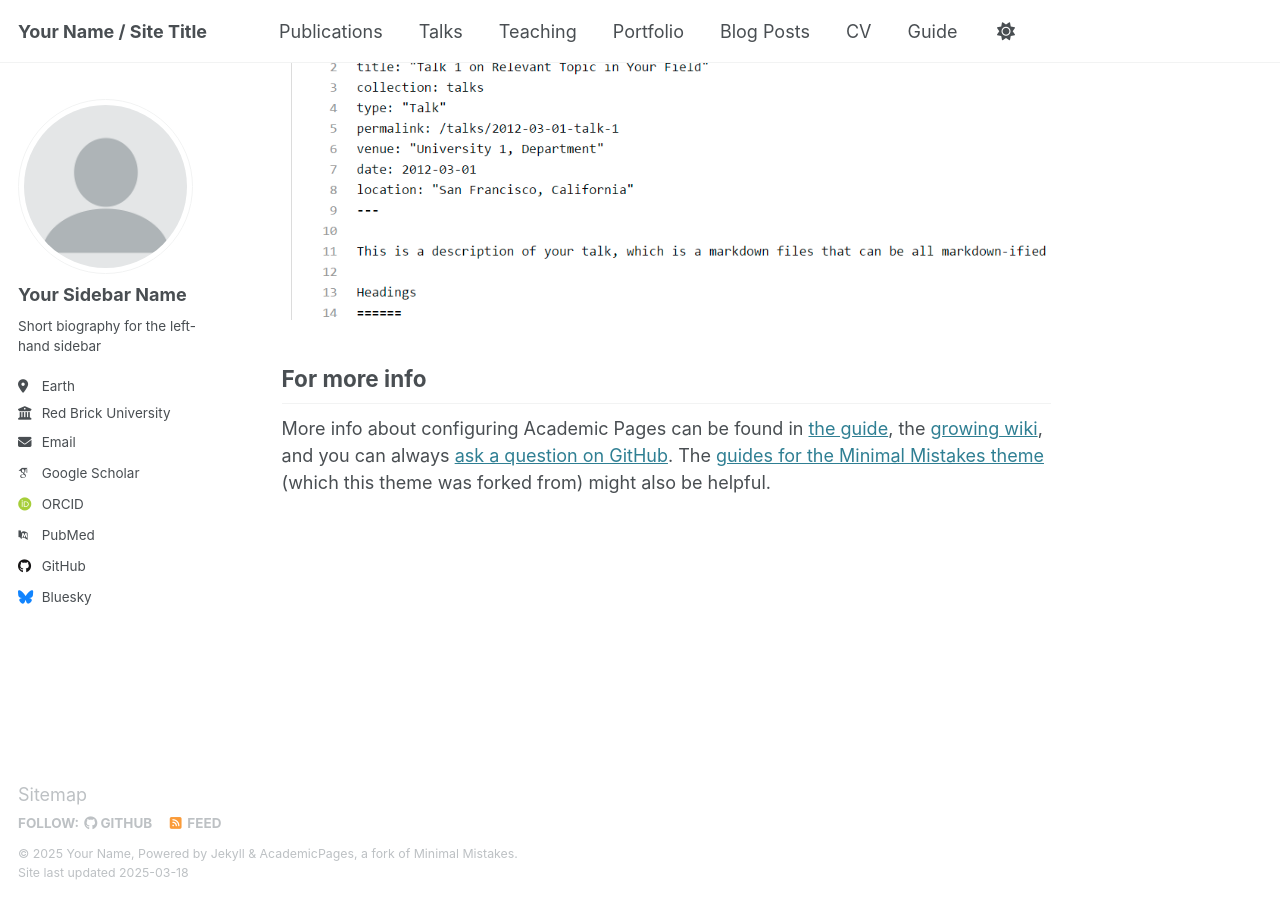
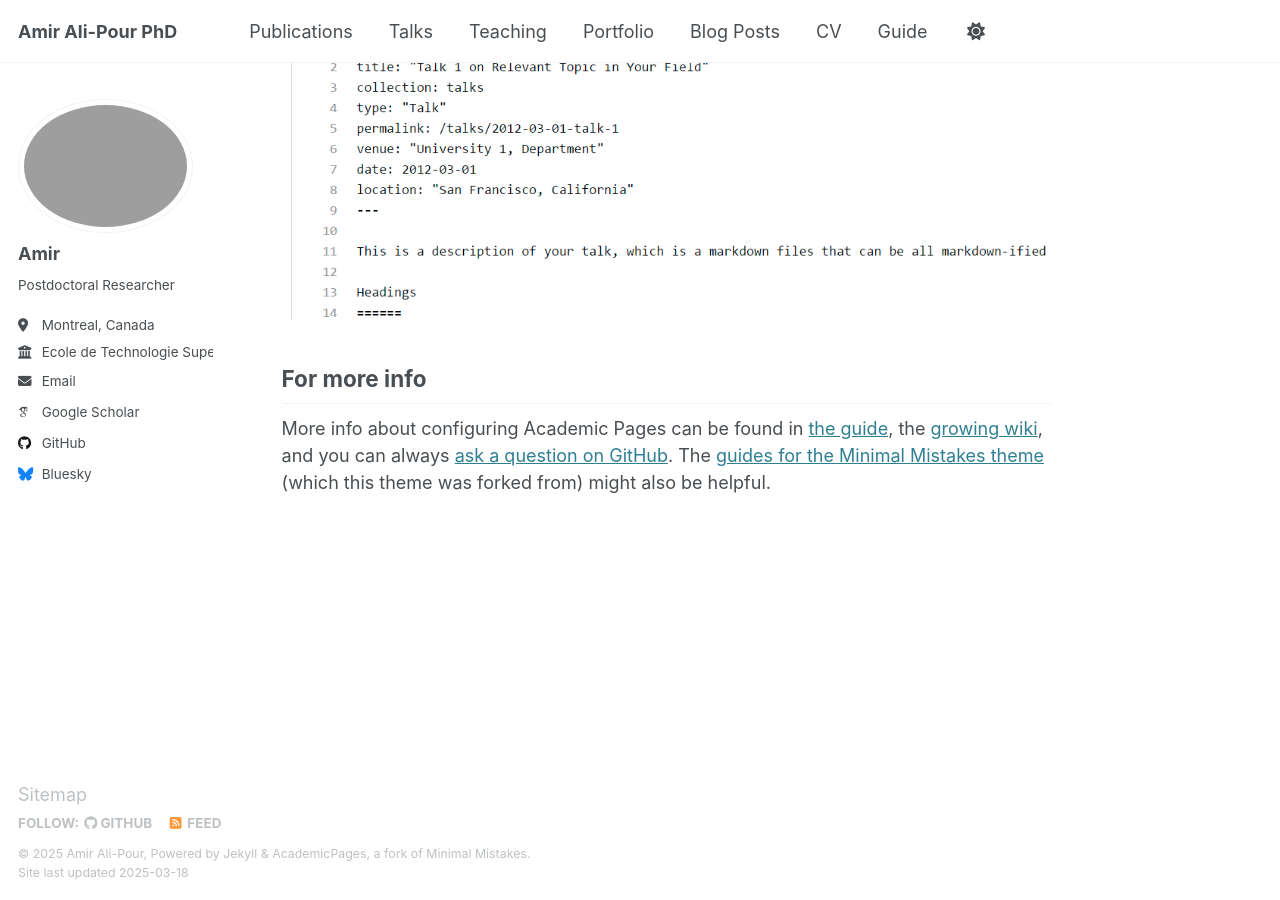
Before and after one commit to ali-pour-amir/ali-pour-amir.github.io, a Jekyll site: the page built from _pages/about.md, in a window 1280 px wide and 900 px high, scrolled down 2635 px. Built offline with Jekyll 4.4.1, drawn with Linux system fonts in a browser that asks for light colours; some web fonts are replaced.

Commit message:
first update

```diff
--- a/_config.yml
+++ b/_config.yml
@@ -9,11 +9,11 @@
 # Basic Site Settings
 locale                   : "en-US"
 site_theme               : "default"
-title                    : "Your Name / Site Title"
+title                    : "Amir Ali-Pour PhD"
 title_separator          : "-"
-name                     : &name "Your Name"
-description              : &description "personal description"
-url                      : https://academicpages.github.io # the base hostname & protocol for your site e.g. "https://[your GitHub username].github.io"
+name                     : &name "Amir Ali-Pour"
+description              : &description "I am currently a postdoctoral researcher at Ecole de Technologie Superieure (ETS). I got my PhD in Computer Engineering in 2022 from Grenoble Alpes University in France. In 2023 I joined the Cloud-2-Edge lab at ETS. During my stay at ETS, I developed several research projects on Disributed Computing at the Edge. Currently I am focused on systematic optimizations to improve Edge orchestration for semi-decentralized federated learning."
+url                      : https://amir.ali-pour.github.io/portfolio # the base hostname & protocol for your site e.g. "https://[your GitHub username].github.io"
 baseurl                  : "" # the subpath of your site, e.g. "/blog"
 repository               : "academicpages/academicpages.github.io"
 
@@ -22,22 +22,22 @@ repository               : "academicpages/academicpages.github.io"
 #               Additional customization can be done by editing /_includes/author-profile.html
 author:
   # Biographic information
-  avatar           : "profile.png"
-  name             : "Your Sidebar Name"
+  avatar           : "Amir_profile.png"
+  name             : "Amir"
   pronouns         : # example: "she/her"
-  bio              : "Short biography for the left-hand sidebar"
-  location         : "Earth"
-  employer         : "Red Brick University"
+  bio              : "Postdoctoral Researcher"
+  location         : "Montreal, Canada"
+  employer         : "Ecole de Technologie Superieure"
   uri              : # URL
-  email            : "none@example.org"
+  email            : "amir.ali-pour@etsmtl.ca"
 
   # Academic websites
   arxiv            : # URL - Update with the correct link to your profile
-  googlescholar    : "https://scholar.google.com/citations?user=PS_CX0AAAAAJ"
+  googlescholar    : "https://scholar.google.com/citations?user=RbxvMj0AAAAJ&hl=en"
   impactstory      : # URL
-  orcid            : "http://orcid.org/yourorcidurl"
+  orcid            : #
   semantic         : # URL
-  pubmed           : "https://www.ncbi.nlm.nih.gov/pubmed/?term=john+snow"
+  pubmed           : #"https://www.ncbi.nlm.nih.gov/pubmed/?term=john+snow"
   researchgate     : # URL
   scopus           : # URL
 
@@ -45,7 +45,7 @@ author:
   bitbucket        : # Username - Update with your username on the site
   codepen          : # Username
   dribbble         : # Username
-  github           : "academicpages"
+  github           : "portfolio"
   kaggle           : # Username
   stackoverflow    : # User number or user number and name (i.e., use "1" or "1/jeff-atwood")
 
```
